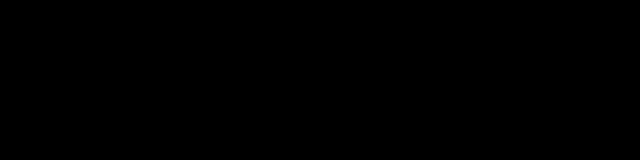
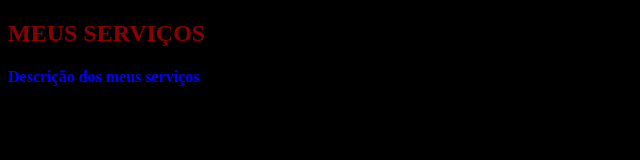
Before and after one commit to JeanLLopes/gulp-initial, a website: page prod/index.html in a window 1280 px wide. Shown: the whole page, without its empty margins (0-640 px from the left). Drawn offline with Linux system fonts and the light colour scheme.

Commit message:
add new rules in css

```diff
--- a/dev/asserts/css/style.css
+++ b/dev/asserts/css/style.css
@@ -1,3 +1,9 @@
 body{
     background: #000
 }
+h2{
+    color: darkred
+}
+h4{
+    color: blue
+}
--- a/prod/index.html
+++ b/prod/index.html
@@ -7,6 +7,9 @@
         <link href="asserts/css/style.min.css" rel="stylesheet">
     </head>
     <body>
-
+        <section>
+            <h2>MEUS SERVIÇOS</h2>
+            <h4>Descrição dos meus serviços</h4>
+        </section>
     </body>
 </html>
```
Also changed, not shown: prod/asserts/css/style.min.css.
